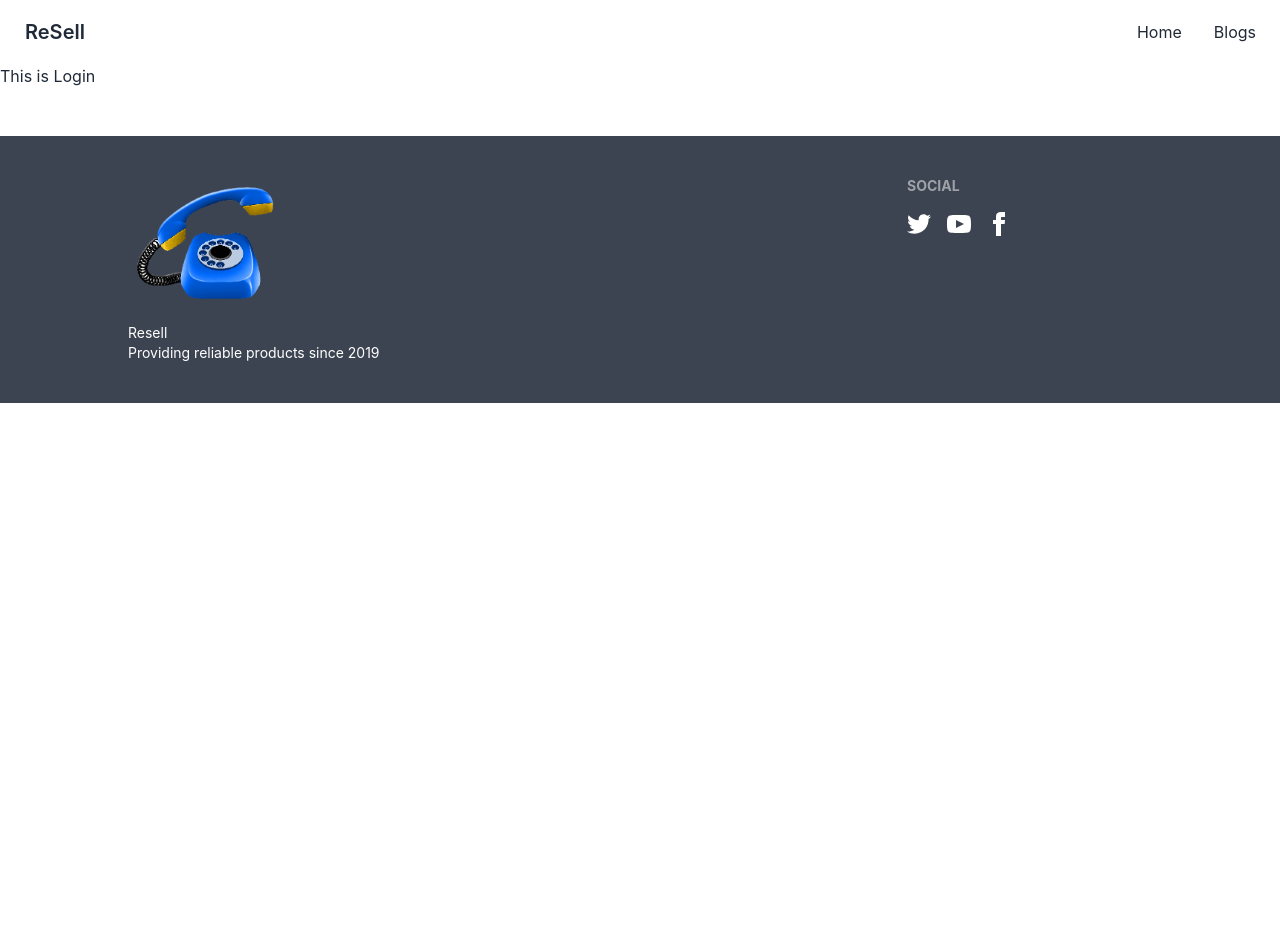
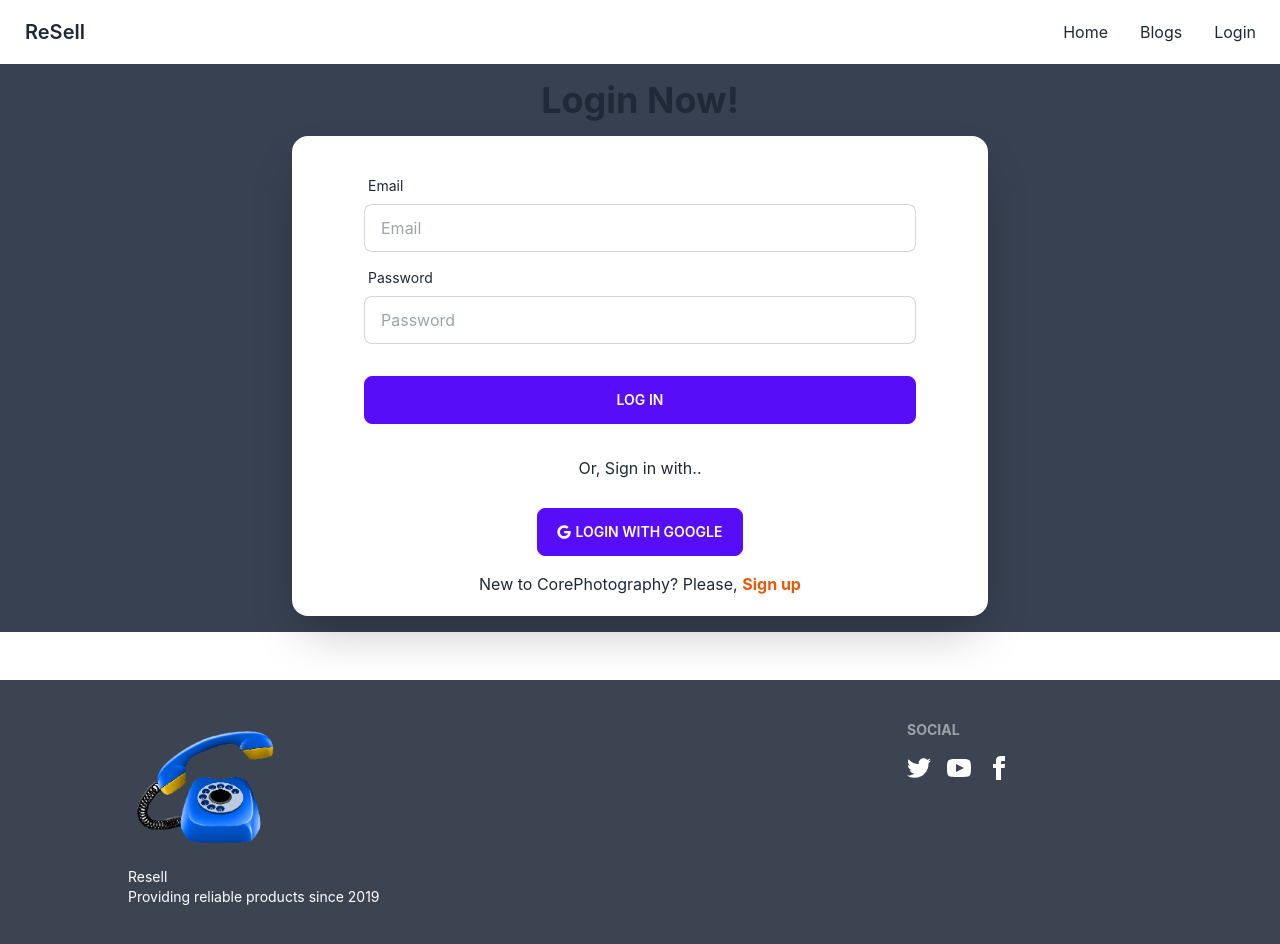
Before and after one commit to saiful9122113/used_products_resale-client_side_repo, a React (Create React App) app: page /login in a window 1280 px wide. Shown: the top 944 px of the page. Before the commit the page ends 800 px from the top, so only its background shows below. Built offline with nearby package versions, Linux system fonts and the light colour scheme; no server answers.

Commit message:
login page added here

```diff
--- /dev/null
+++ b/src/Pages/LogOut/LogOut.js
@@ -0,0 +1,12 @@
+import { getAuth, signOut } from "firebase/auth";
+
+const logout = () => {
+  const auth = getAuth();
+  signOut(auth)
+    .then(() => {})
+    .catch((error) => {
+      console.log(error);
+    });
+};
+
+export default logout;
--- a/src/Pages/Login/Login.js
+++ b/src/Pages/Login/Login.js
@@ -1,11 +1,93 @@
-import React from 'react';
+import React, { useContext, useState } from "react";
+import { Link, useLocation, useNavigate } from "react-router-dom";
+import { FaGoogle } from 'react-icons/fa';
+import { AuthContext } from "../../context/AuthProvider";
+
 
 const Login = () => {
-    return (
-        <div>
-            <h2>This is Login</h2>
+  const location = useLocation();
+  const navigate = useNavigate();
+    const from = location.state?.from.pathname || '/';
+
+  const {googleSignIn, login} =useContext(AuthContext);
+  const [error, setError] = useState('');
+
+  const handleLogin = (event) => {
+    event.preventDefault();
+    const form = event.target;
+    const email = form.email.value;
+    const password = form.password.value;
+
+    login(email, password)
+    .then(result=>{
+      const user =result.user;
+      console.log(user);
+    })
+    .then(error=>console.log(error));
+  };
+
+  const handleGoogleSignIn = () =>{
+    googleSignIn()
+        .then(result=>{
+            const user = result.user;
+            setError('')
+            navigate(from,{replace:true})
+        })
+        .catch((error)=>{
+            console.log(error);
+            setError(error.message)
+        })
+  }
+
+  return (
+    <div className="hero bg-gray-700">
+      <div className="hero-content w-3/4 flex-col">
+        <h1 className="text-4xl font-bold">Login Now!</h1>
+        <div className="card px-10 sm:w-full md:w-3/4 lg:w-3/4 shadow-2xl bg-base-100">
+          <form onSubmit={handleLogin} className="card-body">
+            <div className="form-control">
+              <label className="label">
+                <span className="label-text">Email</span>
+              </label>
+              <input
+                type="text"
+                name="email"
+                placeholder="Email"
+                className="input input-bordered"
+                required
+              />
+            </div>
+            <div className="form-control">
+              <label className="label">
+                <span className="label-text">Password</span>
+              </label>
+              <input
+                type="text"
+                name="password"
+                placeholder="Password"
+                className="input input-bordered"
+                required
+              />
+            </div>
+            <div className="form-control mt-6">
+              <input className="btn btn-primary" type="submit" value="Log In" />
+            </div>
+          </form>
+          <p className="text-center mb-3">Or, Sign in with..</p>
+          <div className="text-center my-4">
+          <button onClick={handleGoogleSignIn} className='w-1/3  btn btn-primary'><FaGoogle className="mr-1"></FaGoogle> Login with Google</button>
+          <p className="text-red-600">{error}</p>
+          </div>
+          <p className="text-center mb-5">
+            New to CorePhotography? Please, {''}
+            <Link className="text-orange-600 font-bold" to="/signup" href="">
+              Sign up
+            </Link>
+          </p>
         </div>
-    );
+      </div>
+    </div>
+  );
 };
 
 export default Login;
--- a/src/Pages/Shared/Navbar/Navbar.js
+++ b/src/Pages/Shared/Navbar/Navbar.js
@@ -1,46 +1,36 @@
 import React, { useContext } from "react";
 import { Link } from "react-router-dom";
-// import { AuthContext } from "../../../context/AuthProvider";
+import { AuthContext } from "../../../context/AuthProvider";
 
 const Navbar = () => {
 
-//   const {user, logOut} = useContext(AuthContext)
+  const {user, logOut} = useContext(AuthContext)
 
-//   const handleLogOut = () =>{
-//     logOut()
-//     .then(()=>{})
-//     .catch(err=>console.log(err))
-//   }
-
-  //   same below 2 lines
-  // const menuItems = <React.Fragment></React.Fragment>
-  // const menuItems = <></>
+  const handleLogOut = () =>{
+    logOut()
+    .then(()=>{})
+    .catch(err=>console.log(err))
+  }
 
   const menuItems = (
     <React.Fragment>
       <li>
         <Link to="/">Home </Link>
       </li>
-      {/* <li>
-        <Link to="/appointment">Appointment</Link>
-      </li> */}
-
-      {/* <li>
-        <Link to="/about">About</Link>
-      </li> */}
 
       <li>
         <Link to="/blogs">Blogs</Link>
       </li>
 
-      {/* {
+      {
         user?.uid ?
         <>
-          <li><Link to="/dashboard">Dashboard</Link></li>
-          <li><button onClick={handleLogOut}>Sign Out</button></li>
+          {/* <li><Link to="/dashboard">Dashboard</Link></li> */}
+          {/* <li><button onClick={handleLogOut}>Sign Out</button></li> */}
+          <li className="font-semibold"><Link to='/login' onClick={handleLogOut}>Logout</Link></li>
         </>
         : <li><Link to="/login">Login</Link></li>
-      } */}
+      }
     </React.Fragment>
   );
 
--- a/src/Routes/Routes.js
+++ b/src/Routes/Routes.js
@@ -4,6 +4,7 @@ import Blogs from "../Pages/Blog/Blog";
 import Category from "../Pages/Categories/Category";
 import Home from "../Pages/Home/Home/Home";
 import Login from "../Pages/Login/Login";
+import Signup from "../Pages/Signup/Signup";
 
 const router = createBrowserRouter([
     {
@@ -17,6 +18,10 @@ const router = createBrowserRouter([
             {
                 path: '/login',
                 element: <Login></Login>
+            },
+            {
+                path: '/signup',
+                element: <Signup></Signup>
             },
             {
                 path: '/blogs',
```
Also changed, not shown: src/context/AuthProvider.js (+0 -12 lines).
